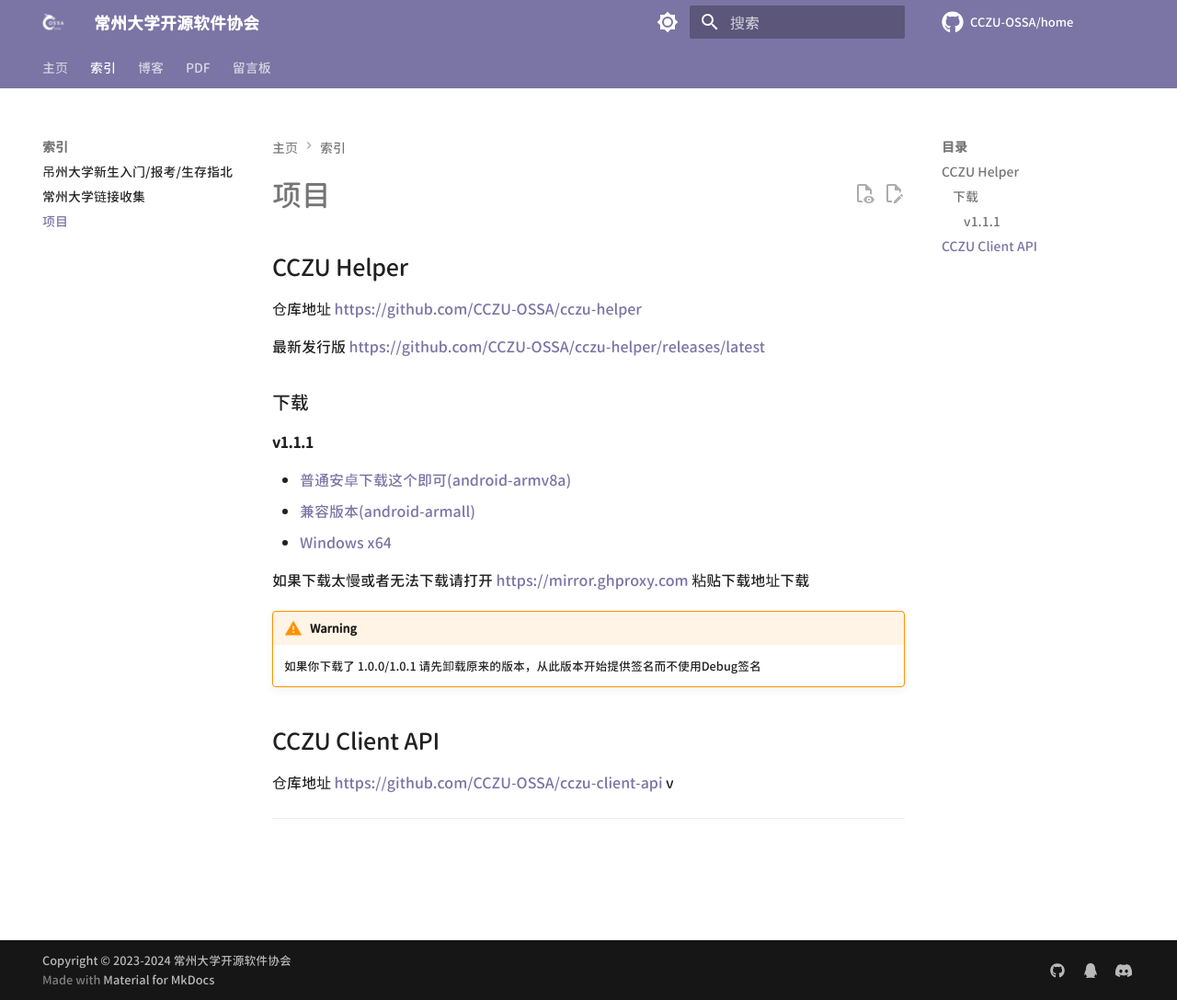
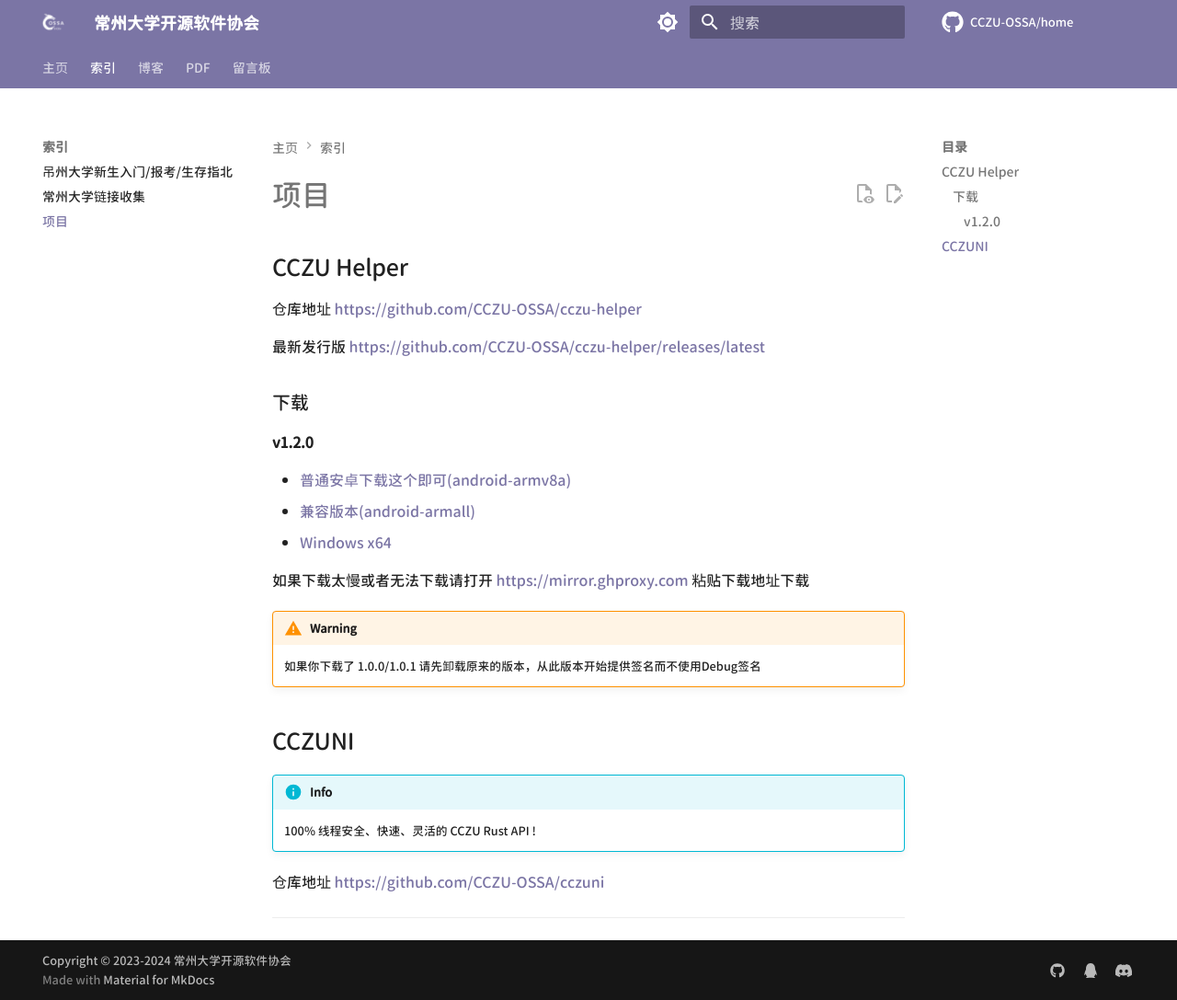
Before and after one commit to CCZU-OSSA/home, an MkDocs documentation site: the page built from docs/indexs/projects.md, in a window 1280 px wide and 1087 px high. Shown: the whole window at 92% size. Built offline with MkDocs 1.6.1 and Material for MkDocs 9.7.7, drawn with Linux system fonts in a browser that asks for light colours; some web fonts are replaced; comment, search, counter and statistics services are not loaded.

Commit message:
Upgrade CCZU Helper Plz

```diff
--- a/docs/indexs/projects.md
+++ b/docs/indexs/projects.md
@@ -13,11 +13,11 @@ comments: true
 
 ### 下载
 
-#### v1.1.1
+#### v1.2.0
 
- - [普通安卓下载这个即可(android-armv8a)](https://github.com/CCZU-OSSA/cczu-helper/releases/download/v1.1.1/app-arm64-v8a-release.apk)
- - [兼容版本(android-armall)](https://github.com/CCZU-OSSA/cczu-helper/releases/download/v1.1.1/app-release.apk)
- - [Windows x64](https://github.com/CCZU-OSSA/cczu-helper/releases/download/v1.1.1/windows-x64.zip)
+ - [普通安卓下载这个即可(android-armv8a)](https://github.com/CCZU-OSSA/cczu-helper/releases/download/1.2.0/app-arm64-v8a-release.apk)
+ - [兼容版本(android-armall)](https://github.com/CCZU-OSSA/cczu-helper/releases/download/1.2.0/app-release.apk)
+ - [Windows x64](https://github.com/CCZU-OSSA/cczu-helper/releases/download/1.2.0/windows-x64.zip)
 
 如果下载太慢或者无法下载请打开 https://mirror.ghproxy.com 粘贴下载地址下载
 
@@ -26,7 +26,10 @@ comments: true
     如果你下载了 1.0.0/1.0.1 请先卸载原来的版本，从此版本开始提供签名而不使用Debug签名
 
 
-## CCZU Client API
+## CCZUNI
 
-仓库地址 https://github.com/CCZU-OSSA/cczu-client-api
-v
+!!! info
+
+    100% 线程安全、快速、灵活的 CCZU Rust API !
+
+仓库地址 https://github.com/CCZU-OSSA/cczuni
```
